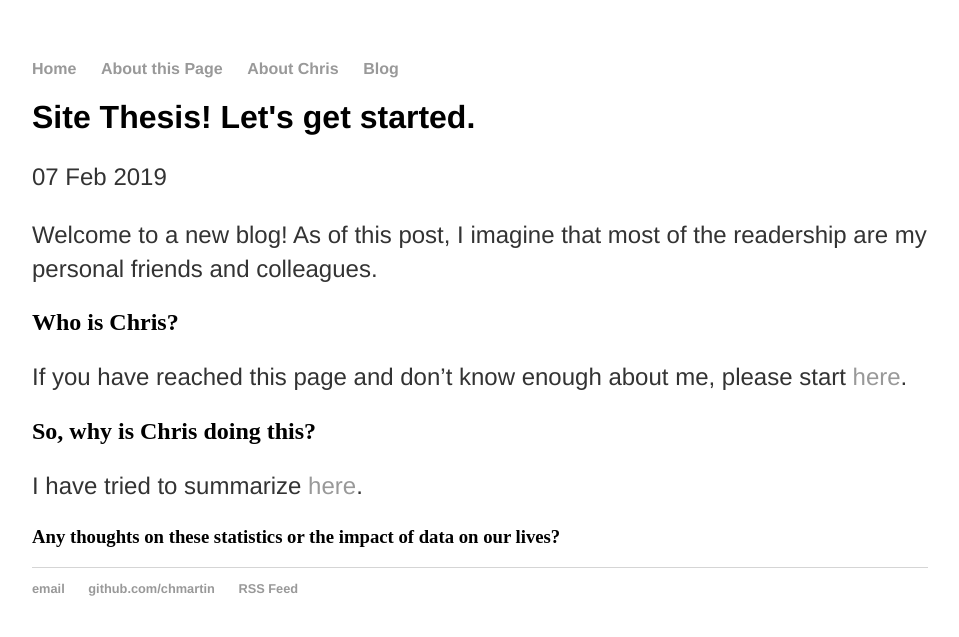
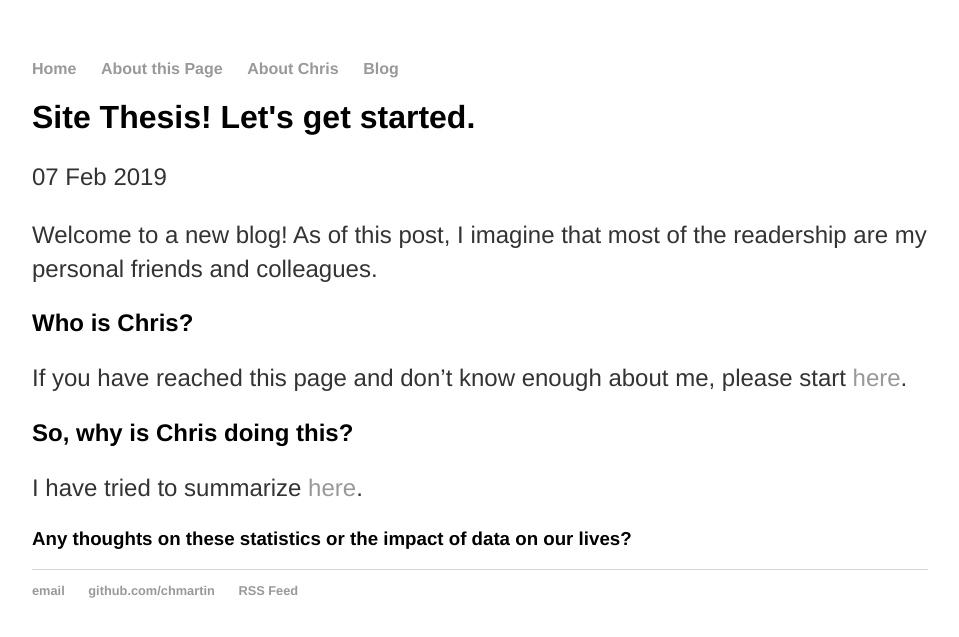
Before and after one commit to chmartin/chmartin.github.io, a Jekyll site: the page built from _posts/2019-02-07-Thesis-Statement.md, in a window 1280 px wide. Shown: the top 637 px of the page, without its empty margins (160-1119 px from the left). Built offline with Jekyll 4.4.1, drawn with Linux system fonts in a browser that asks for light colours; comment, search, counter and statistics services are not loaded.

Commit message:
update header fonts

```diff
--- a/css/main.css
+++ b/css/main.css
@@ -23,6 +23,15 @@ h1 {
     font-size: 2em;
     font-family:'Helvetica', 'Arial', 'Sans-Serif';
 }
+h2 {
+    font-family:'Helvetica', 'Arial', 'Sans-Serif';
+}
+h3 {
+    font-family:'Helvetica', 'Arial', 'Sans-Serif';
+}
+h4 {
+    font-family:'Helvetica', 'Arial', 'Sans-Serif';
+}
 p {
     font-family:'Helvetica', 'Arial', 'Sans-Serif';
     font-size: 1.5em;
```
